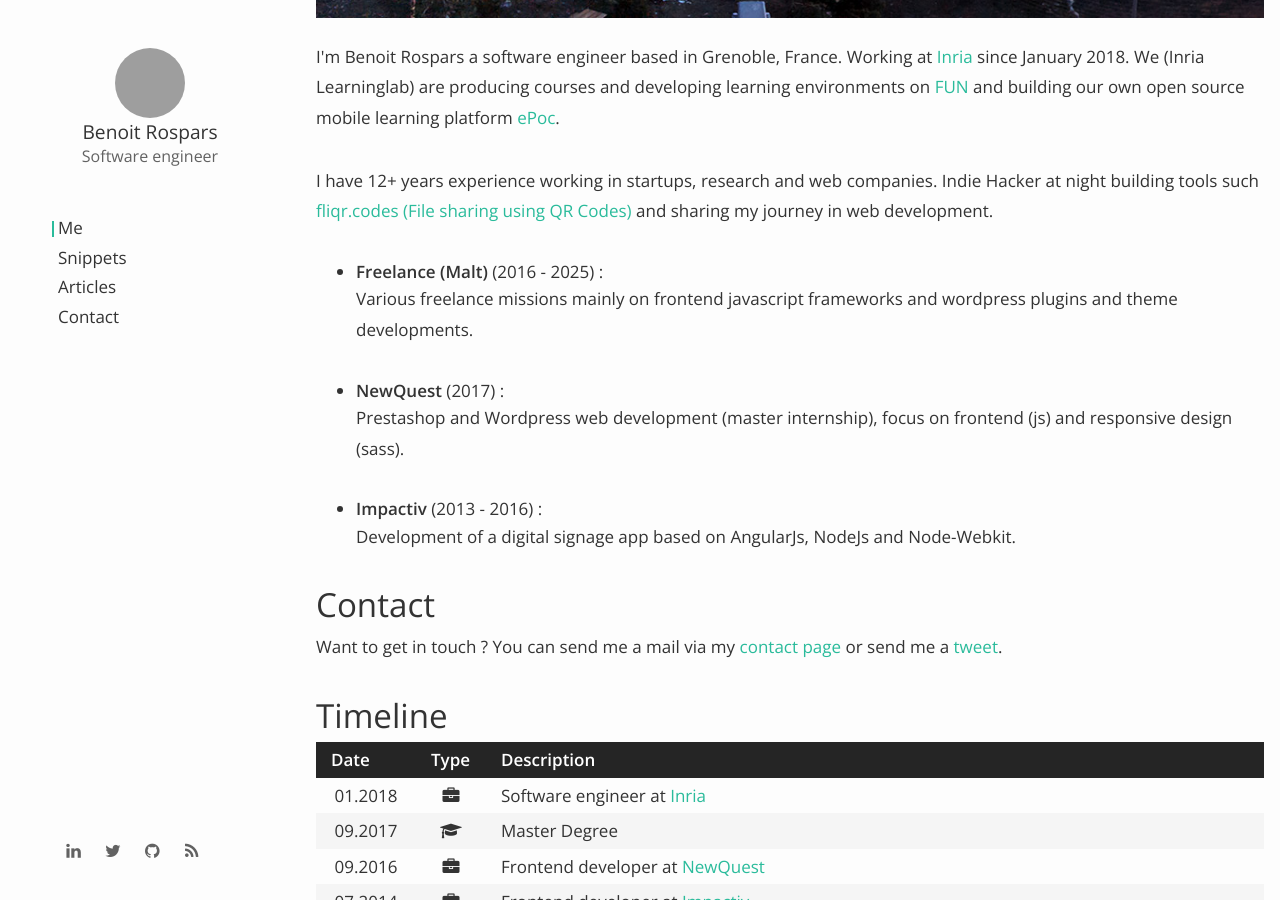
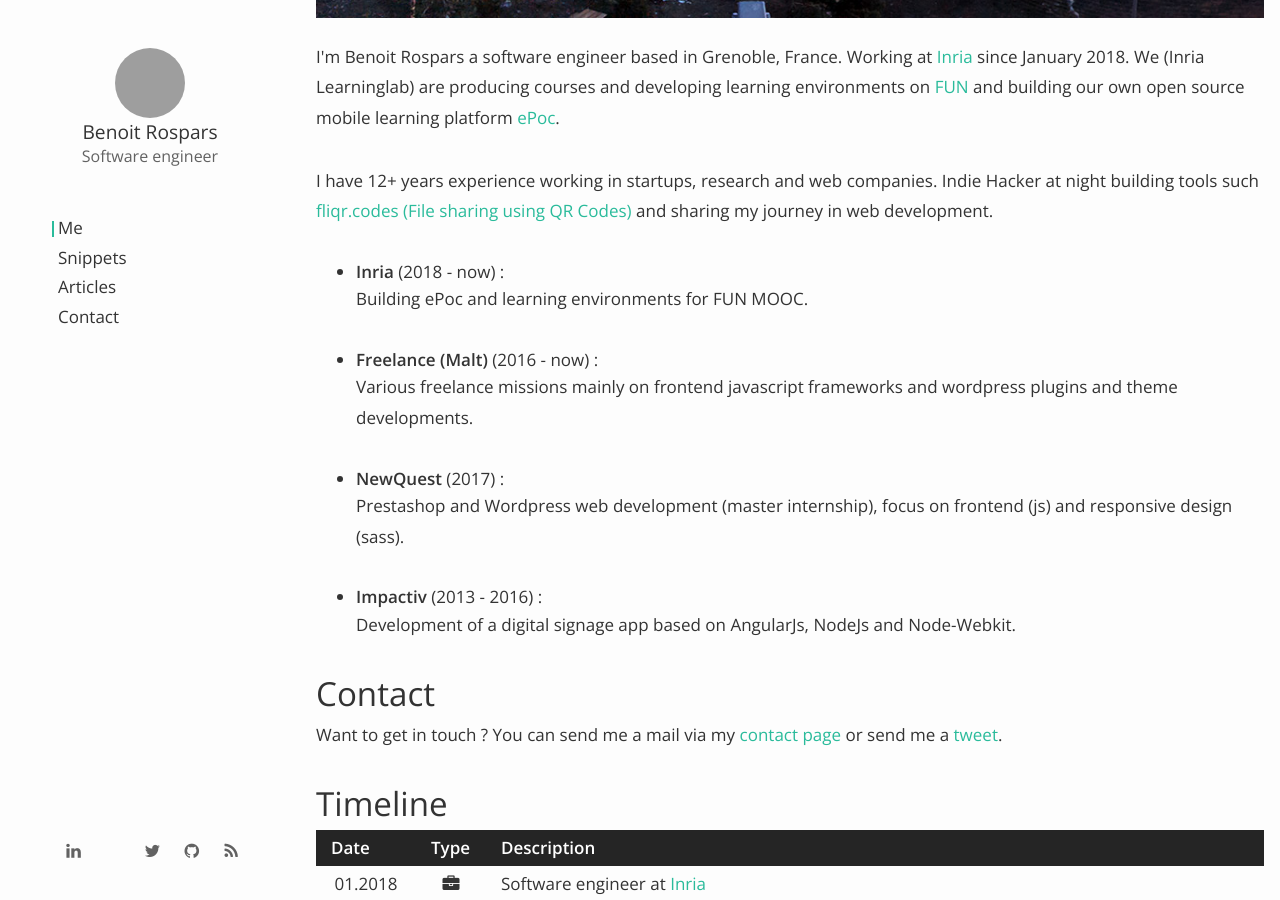
Before and after one commit to brospars/benoit.rospars.me, a Jekyll site: the page built from index.html, in a window 1280 px wide and 900 px high, scrolled down 499 px. Built offline with Jekyll 4.4.1, drawn with Linux system fonts in a browser that asks for light colours; nearby versions of some CDN libraries; grey boxes are pictures that could not be loaded.

Commit message:
Update social links

```diff
--- a/_includes/header.html
+++ b/_includes/header.html
@@ -15,6 +15,7 @@
     </ul>
     <ul class="social-menu">
         <li><a href="https://www.linkedin.com/in/rosparsbenoit"><i class="fa fa-linkedin"></i></a></li>
+        <li><a href="https://bsky.app/profile/rospars.me"><i class="fa fa-bluesky"></i></a></li>
         <li><a href="https://twitter.com/Benuuts"><i class="fa fa-twitter"></i></a></li>
         <li><a href="https://github.com/brospars"><i class="fa fa-github"></i></a></li>
         <li><a href="/feed.xml"><i class="fa fa-rss"></i></a></li>
--- a/index.html
+++ b/index.html
@@ -19,7 +19,13 @@
     </p>
     <ul>
         <li>
-            <b>Freelance (Malt)</b> (2016 - {{ site.time | date: '%Y'}}) :
+            <b>Inria</b> (2018 - now) :
+            <p>
+                Building ePoc and learning environments for FUN MOOC.
+            </p>
+        </li>
+        <li>
+            <b>Freelance (Malt)</b> (2016 - now) :
             <p>
                 Various freelance missions mainly on frontend javascript frameworks and
                 wordpress plugins and theme developments.
```
